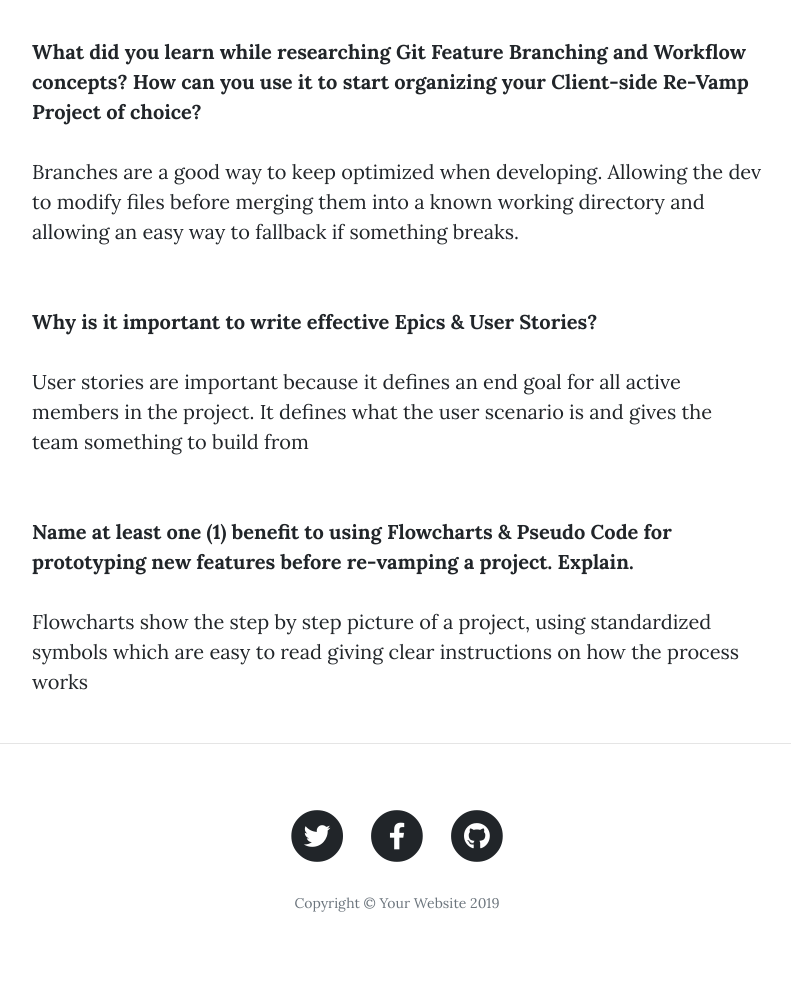
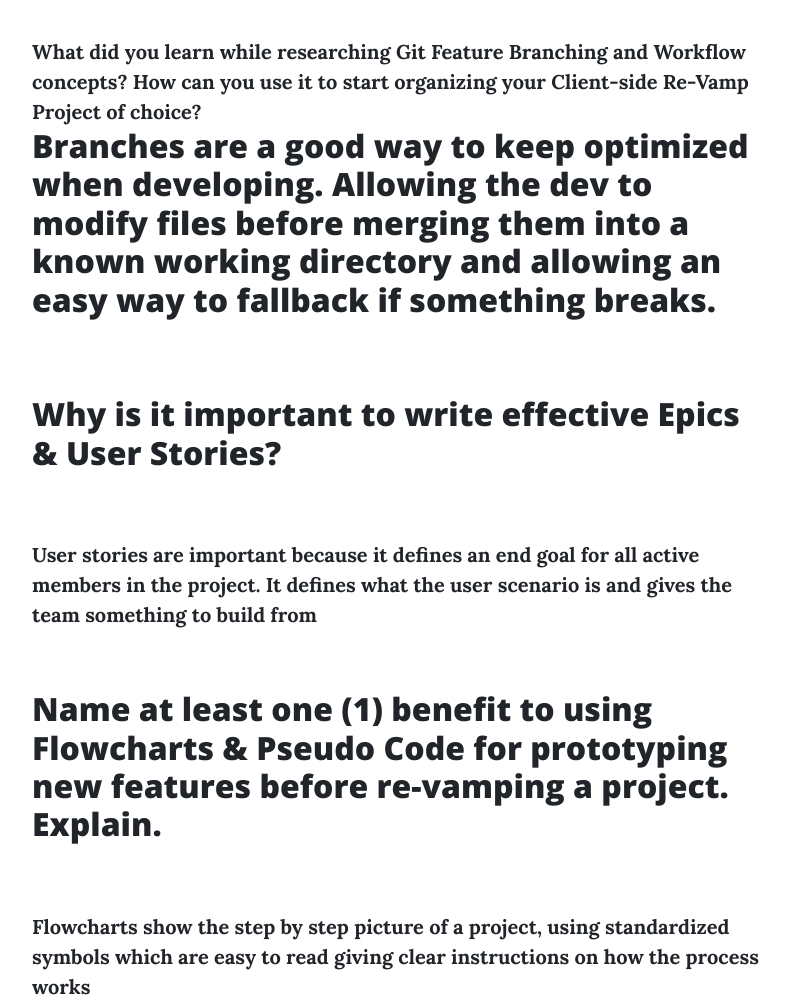
Before and after one commit to jjwalsh87/jjwalsh87.github.io, a website: page post.html in a window 1280 px wide. Shown: the part 640-1645 px from the top of the page, without its empty margins (243-1034 px from the left). Before the commit the page ends 1619 px from the top, so only its background shows below. Drawn offline with nearby package versions, Linux system fonts and the light colour scheme.

Commit message:
Update post.html

```diff
--- a/post.html
+++ b/post.html
@@ -75,15 +75,15 @@
     <div class="container">
       <div class="row">
         <div class="col-lg-8 col-md-10 mx-auto">
-          <b>What did you learn while researching Git Feature Branching and Workflow concepts? How can you use it to start organizing your Client-side Re-Vamp Project of choice?</b>
+          <b>What did you learn while researching Git Feature Branching and Workflow concepts? How can you use it to start organizing your Client-side Re-Vamp Project of choice?</h2>
           <br/>
-<p>Branches are a good way to keep optimized when developing. Allowing the dev to modify files before merging them into a known working directory and allowing an easy way to fallback if something breaks.</p>
+<h2>Branches are a good way to keep optimized when developing. Allowing the dev to modify files before merging them into a known working directory and allowing an easy way to fallback if something breaks.</p>
 <br/>
-<b>Why is it important to write effective Epics & User Stories?</b>
+<h2>Why is it important to write effective Epics & User Stories?</h2>
 <br/>
 <p>User stories are important because it defines an end goal for all active members in the project. It defines what the user scenario is and gives the team something to build from</p>
 <br/>
-<b>Name at least one (1) benefit to using Flowcharts & Pseudo Code for prototyping new features before re-vamping a project. Explain.</b>
+<h2>Name at least one (1) benefit to using Flowcharts & Pseudo Code for prototyping new features before re-vamping a project. Explain.</h2>
 <br/>
 <p>Flowcharts show the step by step picture of a project, using standardized symbols which are easy to read giving clear instructions on how the process works</p>
         </div>
```
